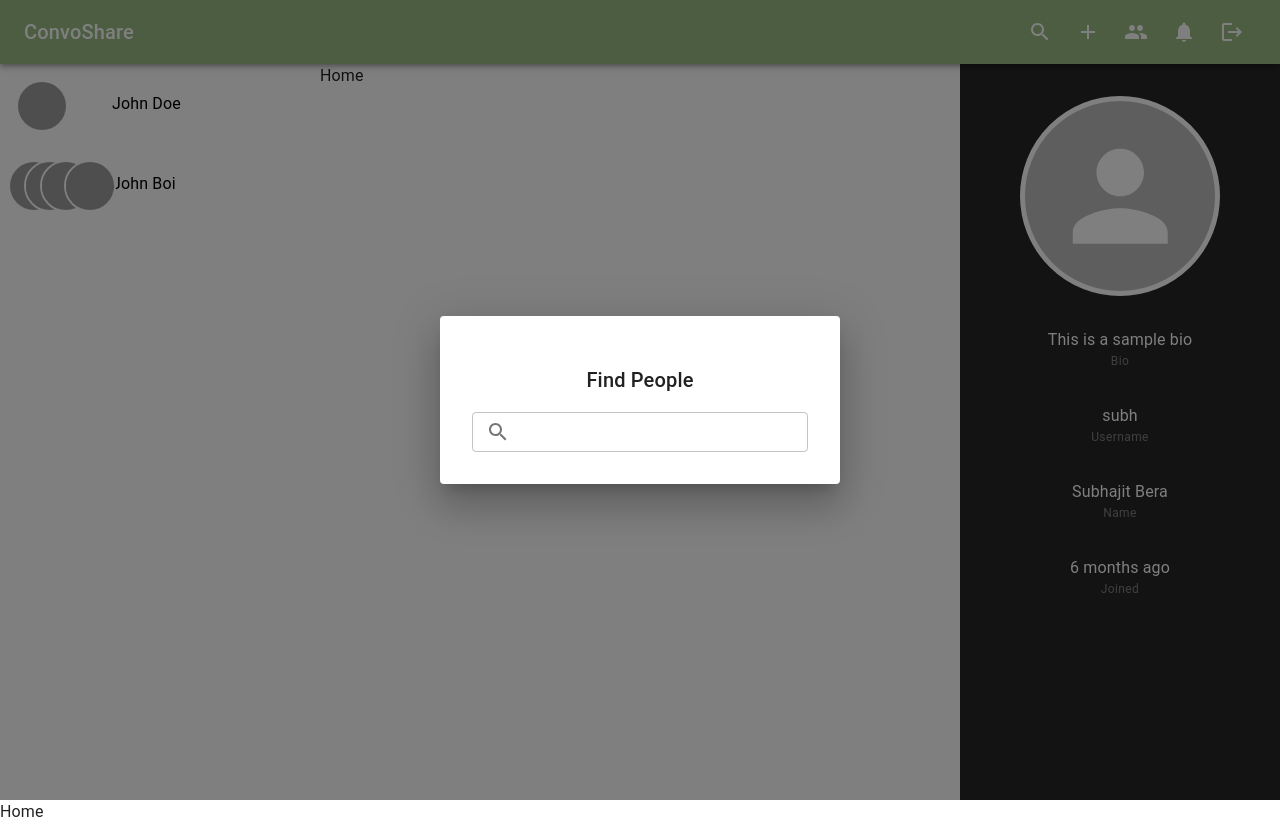
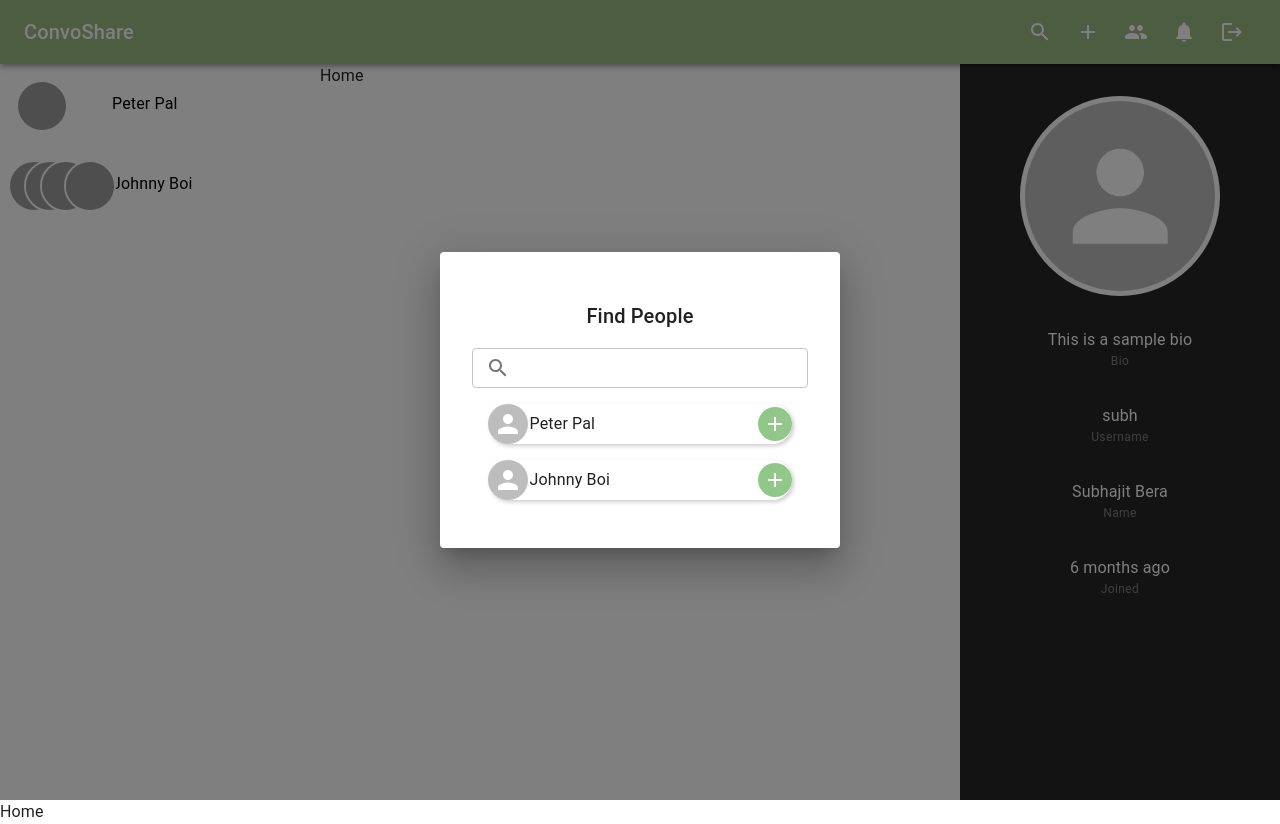
Before and after one commit to Subhajit-Bera/ConvoShare, a React (Vite) app in the folder client/: page / in a window 1280 px wide. Both pictures are taken after a click on the button 1040 px from the left and 32 px from the top of the page. Built offline with nearby package versions, Linux system fonts and the light colour scheme; grey boxes are pictures that could not be loaded.

Commit message:
Search Dialog---2 : Search.jsx  UserItem.jsx:shared

```diff
--- /dev/null
+++ b/client/src/components/shared/UserItem.jsx
@@ -0,0 +1,61 @@
+import React, { memo } from 'react'
+import { Add as AddIcon, Remove as RemoveIcon } from "@mui/icons-material";
+import { Avatar, IconButton, ListItem, Stack, Typography } from "@mui/material";
+
+const UserItem = ({
+    user,
+    handler,
+    handlerIsLoading
+}) => {
+    const { name, _id, avatar } = user;
+    return (
+        <ListItem>
+            <Stack
+                direction={"row"}
+                alignItems={"center"}
+                spacing={"0.1rem"}
+                width={"100%"}
+                sx={{
+                    boxShadow: "2px 2px 4px rgba(0, 0, 0, 0.2)",
+                    borderRadius: "20px",
+                }}
+            >
+                <Avatar />
+
+                <Typography
+                    variant="body1"
+                    sx={{
+                        flexGlow: 1,
+                        display: "-webkit-box",
+                        WebkitLineClamp: 1,
+                        WebkitBoxOrient: "vertical",
+                        overflow: "hidden",
+                        textOverflow: "ellipsis",
+                        width: "100%",
+
+                    }}
+                >
+                    {name}
+                </Typography>
+
+                <IconButton
+                    size="small"
+                    sx={{
+
+                        bgcolor: "#91C788",
+                        color: "white",
+                        "&:hover": {
+                            bgcolor: "#99BC85",
+                        },
+                    }}
+                    onClick={() => handler(_id)}
+                    disabled={handlerIsLoading}
+                >
+                    <AddIcon />
+                </IconButton>
+            </Stack>
+        </ListItem>
+    )
+}
+
+export default memo(UserItem);
--- a/client/src/components/specific/Search.jsx
+++ b/client/src/components/specific/Search.jsx
@@ -8,9 +8,19 @@ import {
   Stack,
   TextField,
 } from "@mui/material";
+import UserItem from '../shared/UserItem';
+import { sampleUsers } from '../../constants/sampleData';
 
 const Search = () => {
   const [search, setSearch] = useState();
+
+  let isLoadingSendFriendRequest=false;
+
+  const [users,setUsers]=useState(sampleUsers);
+
+  const addFriendHandler=(id)=>{
+    console.log(id);
+  }
   return (
     <Dialog open>
       <Stack p={"2rem"} direction={"column"} width={"25rem"}>
@@ -29,6 +39,18 @@ const Search = () => {
             ),
           }}
         />
+
+        <List>
+          {users.map((i)=>(
+            <UserItem
+              user={i}
+              key={i._id}
+              handler={addFriendHandler}
+              handlerIsLoading={isLoadingSendFriendRequest}
+             />
+          ))}
+
+        </List>
       </Stack>
     </Dialog>
   )
--- a/client/src/constants/sampleData.js
+++ b/client/src/constants/sampleData.js
@@ -1,17 +1,48 @@
 export const sampleChats = [
     {
         avatar: ["https://images.unsplash.com/photo-1494790108377-be9c29b29330?ixlib=rb-1.2.1&ixid=eyJhcHBfaWQiOjEyMDd9&auto=format&fit=facearea&facepad=2.6&w=256&h=256&q=80"],
-        name: "John Doe",
+        name: "Peter Pal",
         _id: "1",
         groupChat: false,
         members: ["1", "2"],
     },
 
     {
-        avatar: ["https://www.w3schools.com/howto/img_avatar.png","https://www.w3schools.com/howto/img_avatar.png","https://www.w3schools.com/howto/img_avatar.png","https://www.w3schools.com/howto/img_avatar.png"],
-        name: "John Boi",
+        avatar: ["https://www.w3schools.com/howto/img_avatar.png", "https://www.w3schools.com/howto/img_avatar.png", "https://www.w3schools.com/howto/img_avatar.png", "https://www.w3schools.com/howto/img_avatar.png"],
+        name: "Johnny Boi",
         _id: "2",
         groupChat: true,
         members: ["1", "2"],
     },
 ];
+
+export const sampleUsers = [
+    {
+        avatar: "https://www.w3schools.com/howto/img_avatar.png",
+        name: "Peter Pal",
+        _id: "1",
+    },
+    {
+        avatar: "https://www.w3schools.com/howto/img_avatar.png",
+        name: "Johnny Boi",
+        _id: "2",
+    },
+];
+
+
+export const sampleNotifications = [
+    {
+        sender: {
+            avatar: "https://www.w3schools.com/howto/img_avatar.png",
+            name: "Peter Pal",
+        },
+        _id: "1",
+    },
+    {
+        sender: {
+            avatar: "https://www.w3schools.com/howto/img_avatar.png",
+            name: "Johnny Boi",
+        },
+        _id: "2",
+    },
+];
```
